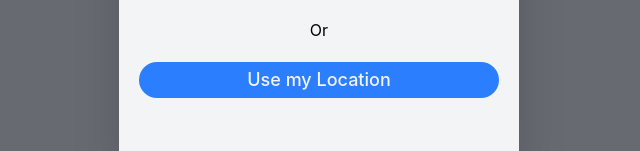
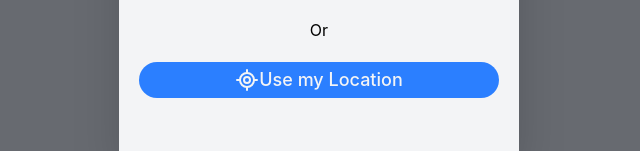
Before and after one commit to MizanurRahman-git/Next-level-Weather-App, a React (Vite) app: page / in a window 1280 px wide. Both pictures are taken after a click on the button "Check Weather". Shown: the part 386-537 px from the top of the page, without its empty margins (321-961 px from the left). Built offline with nearby package versions, Linux system fonts and the light colour scheme.

Commit message:
add a lucide icon for location

```diff
--- a/src/Components/LocationModal.jsx
+++ b/src/Components/LocationModal.jsx
@@ -1,4 +1,4 @@
-import { X } from "lucide-react";
+import { X, LocateFixed } from "lucide-react";
 
 const LocationModal = ({ setClick }) => {
   const handleTextBtn = (e) => {
@@ -48,9 +48,9 @@ const LocationModal = ({ setClick }) => {
         <div className="text-center mt-1.5">
           <button
             onClick={handleGeoLocation}
-            className="w-full text-lg font-medium px-5 py-1 bg-blue-500 rounded-3xl text-gray-100 cursor-pointer hover:scale-105 transition-all delay-75"
+            className="flex justify-center items-center w-full text-lg font-medium px-5 py-1 bg-blue-500 rounded-3xl text-gray-100 cursor-pointer hover:scale-105 transition-all delay-75"
           >
-            Use my Location
+           <LocateFixed /> Use my Location
           </button>
         </div>
       </div>
```
